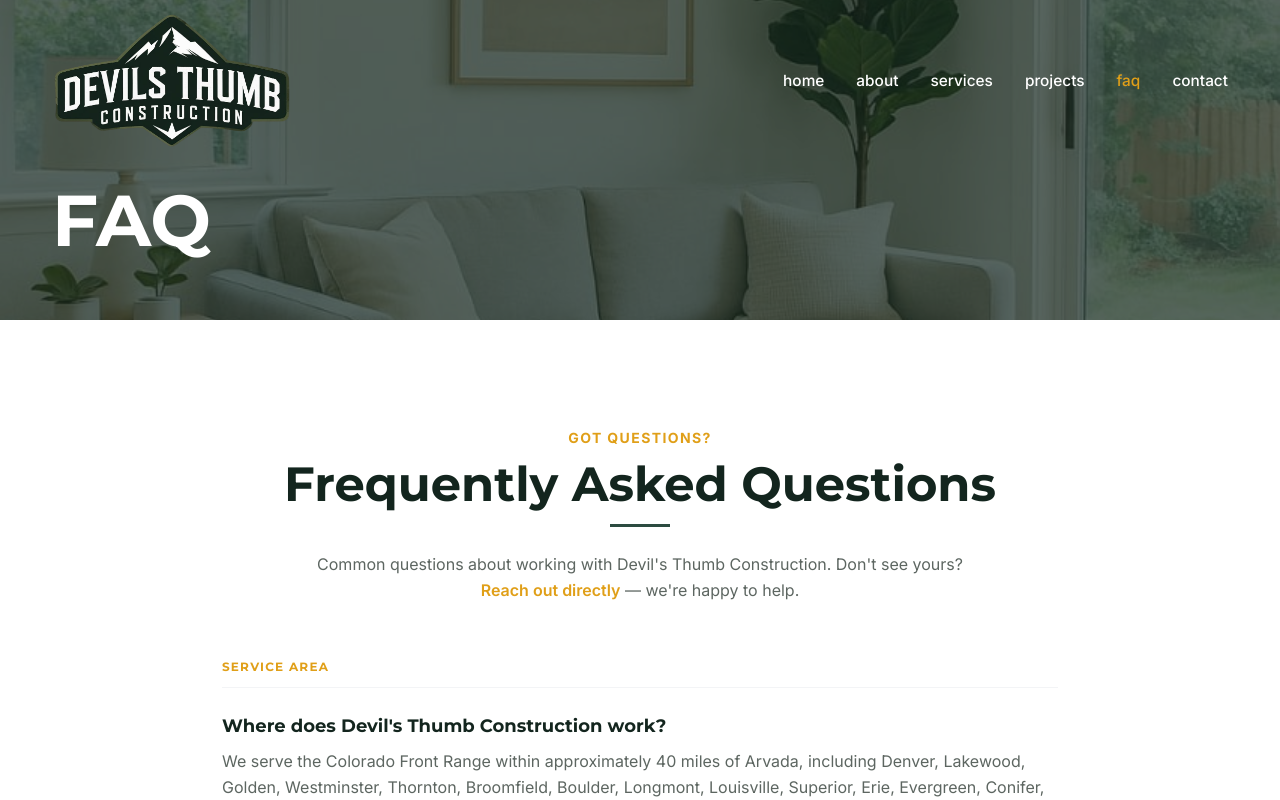
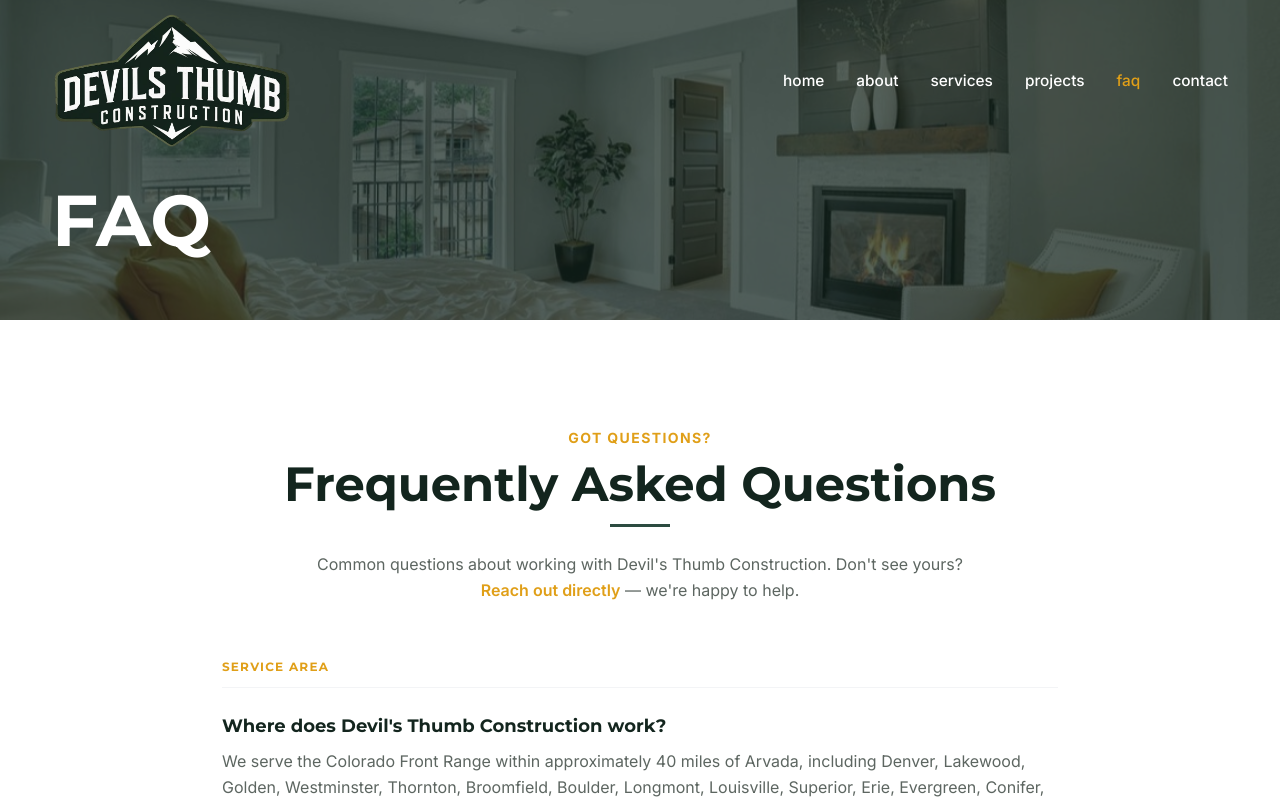
Before and after one commit to AppStudioPros/devils-thumb-construction, a Next.js app: page /faq in a window 1280 px wide. Shown: the top 800 px of the page. Built offline with nearby package versions, Linux system fonts and the light colour scheme.

Commit message:
feat: FAQ hero image — bedroom with fireplace

```diff
--- a/src/app/faq/page.tsx
+++ b/src/app/faq/page.tsx
@@ -149,7 +149,7 @@ export default function FAQPage() {
   return (
     <>
       <JsonLd data={faqSchema as Record<string, unknown>} />
-      <PageHero title="FAQ" bgImage="/images/construction-framing.jpg" />
+      <PageHero title="FAQ" bgImage="/images/dtc-faq-hero.jpg" />
 
       <section className="pt-[108px] pb-20 bg-white">
         <div className="max-w-[900px] mx-auto px-4 sm:px-6 lg:px-8">
```
Also changed, not shown: public/images/dtc-faq-hero.jpg (added).
